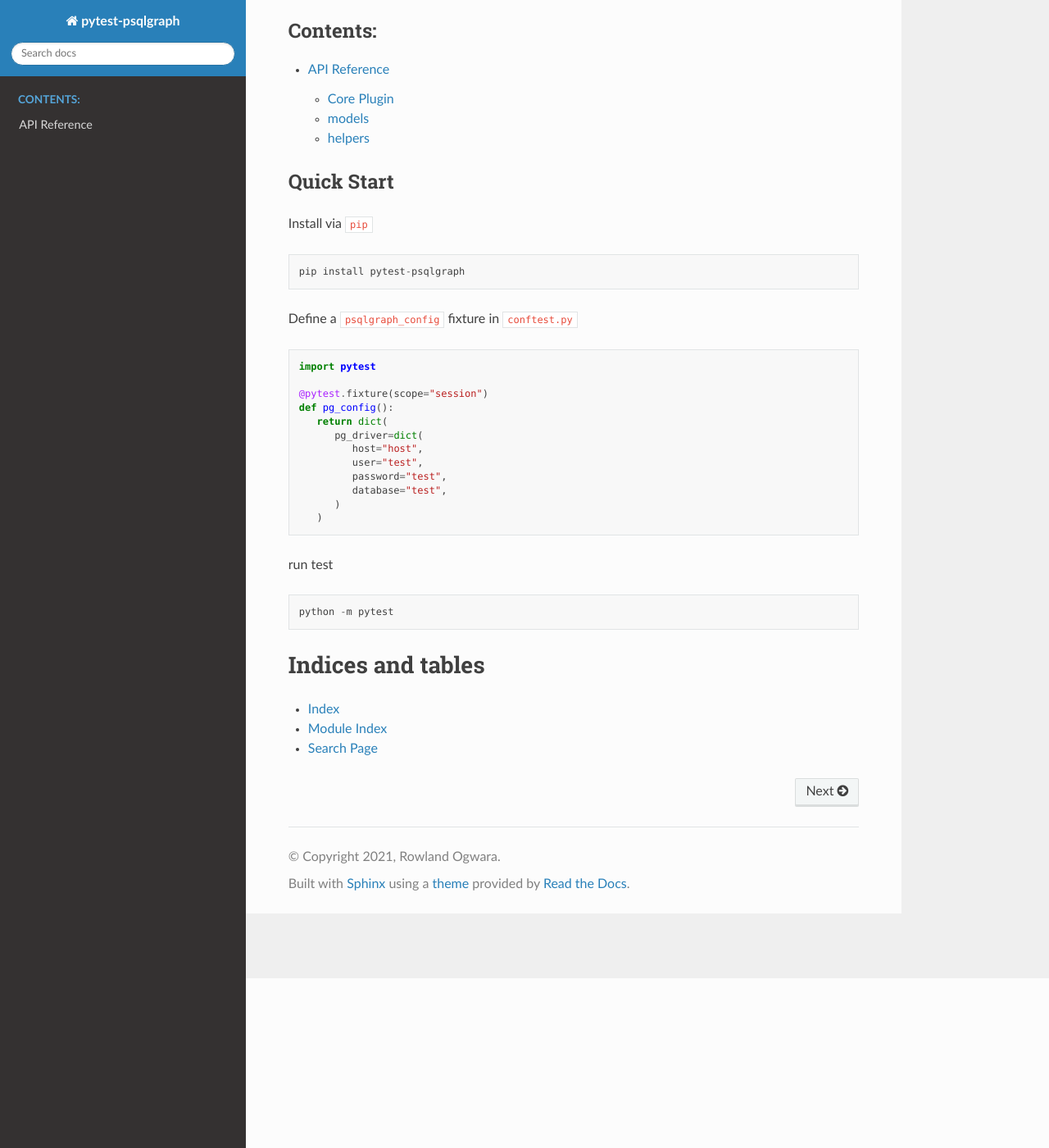
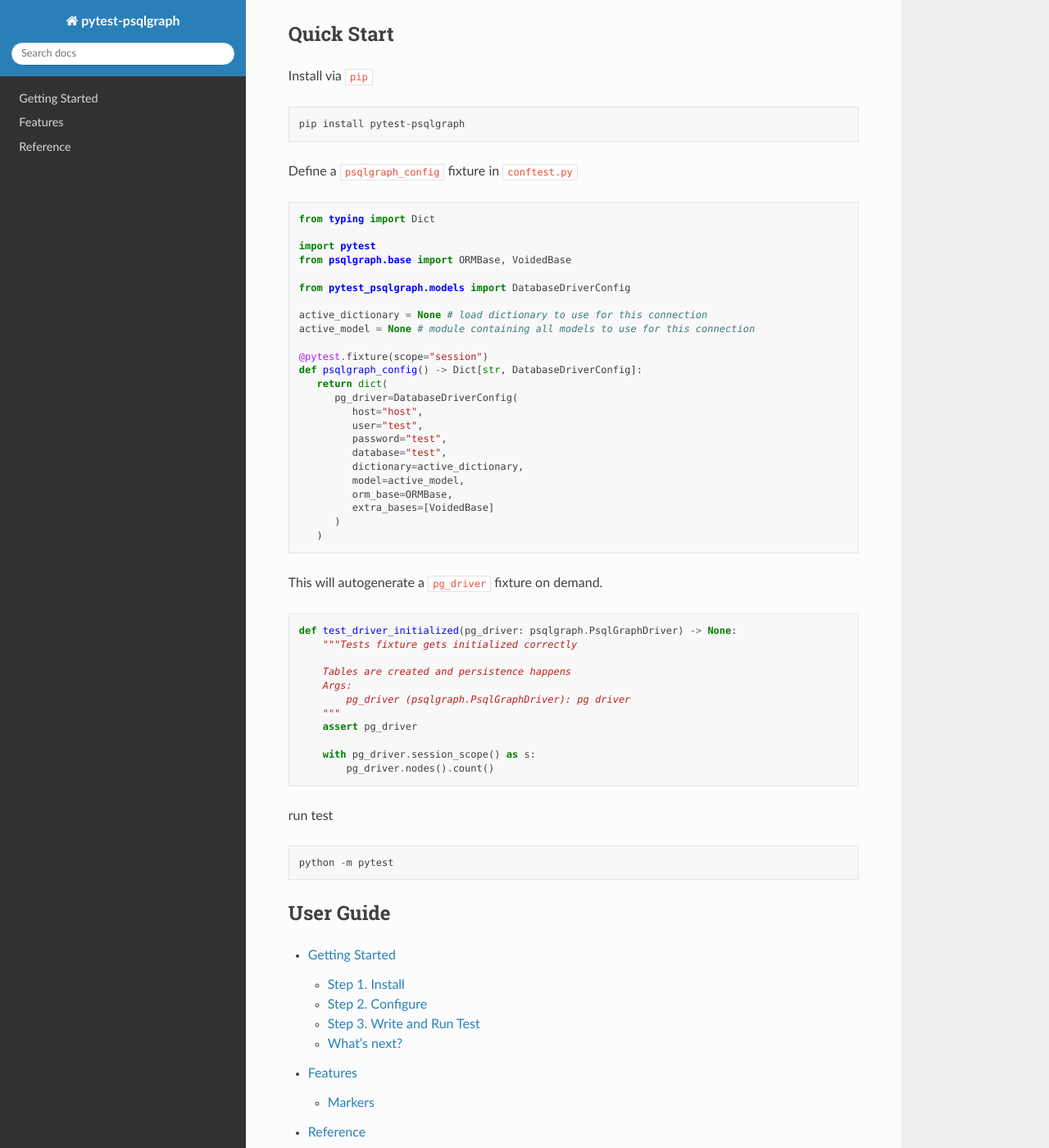
Before and after one commit to kulgan/pytest-psqlgraph, a Sphinx documentation site: the page built from docs/source/index.rst, in a window 1280 px wide and 1400 px high, scrolled down 207 px. Shown: the whole window at 82% size. Built offline with Sphinx 7.4.7 and the Read the Docs theme 2.0.0, drawn with Linux system fonts in a browser that asks for light colours; some of the changed text lies outside the part shown.

Commit message:
0.1.0 release (#10)
Version: 0.1.0

Dependencies:
  * Bump psqlgml to version >= 0.1.2
Documentation:
  * Add docs for tutorials
  * Add docs for features
Bugfix:
  * Fix errors when to psqlgraph_config fixture is found. Log a warning
and allow tests to fail only when there is an attempt to use it
  * test dictionary was missing a label entry for links which is a
required entry based on gdcdictionary
  * Add exception handling to make navigating errors like this easier
 * Fix typing mismatches

```diff
--- a/README.rst
+++ b/README.rst
@@ -12,7 +12,7 @@
 
 Install dependency ::
 
-    pip install https://github.com/kulgan/pytest-psqlgraph.git@master#egg=pytest-psqlgraph
+    pip install pytest-psqlgraph
 
 Define a session scoped ``psqlgraph_config`` fixture in ``conftest.py``:
 
--- a/docs/source/conf.py
+++ b/docs/source/conf.py
@@ -160,9 +160,7 @@
 
 # One entry per manual page. List of tuples
 # (source start file, name, description, authors, manual section).
-man_pages = [
-    (master_doc, "{}".format(project), "{} Documentation".format(project), [author], 1)
-]
+man_pages = [(master_doc, "{}".format(project), "{} Documentation".format(project), [author], 1)]
 
 
 # -- Options for Texinfo output ----------------------------------------------
--- a/docs/source/index.rst
+++ b/docs/source/index.rst
@@ -7,13 +7,6 @@
 ============================================
 pytest-psqlgraph is a `pytest <https://pytest.org>`_ plugin that provides a set of useful tools for testing applications that utilize `psqlgraph <https://github.com/NCI-GDC/psqlgraph>`_.
 
-.. toctree::
-   :maxdepth: 4
-   :caption: Contents:
-
-   tutorials
-   features
-   pytest_psqlgraph
 
 
 Quick Start
@@ -27,22 +20,60 @@
 
 .. code-block:: python
 
+   from typing import Dict
+
    import pytest
+   from psqlgraph.base import ORMBase, VoidedBase
+
+   from pytest_psqlgraph.models import DatabaseDriverConfig
+
+   active_dictionary = None # load dictionary to use for this connection
+   active_model = None # module containing all models to use for this connection
 
    @pytest.fixture(scope="session")
-   def pg_config():
+   def psqlgraph_config() -> Dict[str, DatabaseDriverConfig]:
       return dict(
-         pg_driver=dict(
+         pg_driver=DatabaseDriverConfig(
             host="host",
             user="test",
             password="test",
             database="test",
+            dictionary=active_dictionary,
+            model=active_model,
+            orm_base=ORMBase,
+            extra_bases=[VoidedBase]
          )
       )
+
+This will autogenerate a ``pg_driver`` fixture on demand.
+
+.. code-block:: python
+
+   def test_driver_initialized(pg_driver: psqlgraph.PsqlGraphDriver) -> None:
+       """Tests fixture gets initialized correctly
+
+       Tables are created and persistence happens
+       Args:
+           pg_driver (psqlgraph.PsqlGraphDriver): pg driver
+       """
+       assert pg_driver
+
+       with pg_driver.session_scope() as s:
+           pg_driver.nodes().count()
 
 run test ::
 
    python -m pytest
+
+User Guide
+----------
+
+.. toctree::
+   :maxdepth: 2
+
+   tutorials
+   features
+   pytest_psqlgraph
 
 Indices and tables
 ==================
--- a/docs/source/pytest_psqlgraph.rst
+++ b/docs/source/pytest_psqlgraph.rst
@@ -1,5 +1,5 @@
-API Reference
-=============
+Reference
+=========
 
 Provides full reference to ``pytest-psqlgraph``
 
--- a/docs/source/tutorials.rst
+++ b/docs/source/tutorials.rst
@@ -0,0 +1,64 @@
+Getting Started
+===============
+
+This describes how to quickly get started using pytest-psqlgraph
+
+Step 1. Install
+---------------
+``pytest-flask`` is available on `PyPi`_, and can be easily installed via
+``pip``::
+
+    pip install pytest-psqlgraph
+
+
+Step 2. Configure
+-----------------
+
+Define your psqlgraph config fixture in ``conftest.py``:
+
+.. code-block:: python
+
+   from typing import Dict
+
+   import pytest
+   from psqlgraph.base import ORMBase, VoidedBase
+
+   from pytest_psqlgraph.models import DatabaseDriverConfig
+
+   active_dictionary = None # load dictionary to use for this connection
+   active_model = None # module containing all models to use for this connection
+
+   @pytest.fixture(scope="session")
+   def psqlgraph_config() -> Dict[str, DatabaseDriverConfig]:
+      return dict(
+         pg_driver=DatabaseDriverConfig(
+            host="host",
+            user="test",
+            password="test",
+            database="test",
+            dictionary=active_dictionary,
+            model=active_model,
+            orm_base=ORMBase,
+            extra_bases=[VoidedBase]
+         )
+      )
+.. note:: Automatic Fixture Generation.
+
+    While this fixture can be associated with any ``scope``, it is recommended to use ``session`` scope. The key of the configuration will be used to auto generate a fixture that returns a psqlgraph connection instance. The fixture will created and delete tables during initialization and tear down respectively. One a per test basis, the fixture will truncate tables as part of the tear down process for a particular test.
+
+Step 3. Write and Run Test
+--------------------------
+
+Now you can depend on the fixture ``pg_driver`` in your tests
+
+What’s next?
+------------
+
+The :ref:`features` section gives a more detailed view of available features, as
+well as test fixtures and markers.
+
+Consult the `pytest documentation <https://pytest.org/en/latest>`_ for more
+information about pytest itself.
+
+
+.. _PyPI: https://pypi.python.org/pypi/pytest-psqlgraph
--- a/setup.cfg
+++ b/setup.cfg
@@ -3,8 +3,8 @@
 author = Rowland Ogwara
 author_email = r.ogwara@gmail.com
 keywords = gdcdictionary, psqlgraph, graphml, mocks, testing, pytest
-long_description = file: README.md
-long_description_content_type = text/markdown
+long_description = file: README.rst
+long_description_content_type = text/x-rst
 license = Apache Software License 2.0
 license_file = LICENSE
 url = https://github.com/kulgan/pytest-psqlgraph
@@ -38,7 +38,7 @@
 install_requires =
     attrs
     pytest >= 4.5
-    psqlgml
+    psqlgml >= 0.1.2
     psqlgraph
     PyYaml
     rstr
```
Also changed, not shown: docs/source/features.rst (+73 -0 lines), pyproject.toml (+10 -0 lines), .pre-commit-config.yaml, 9 other files.
